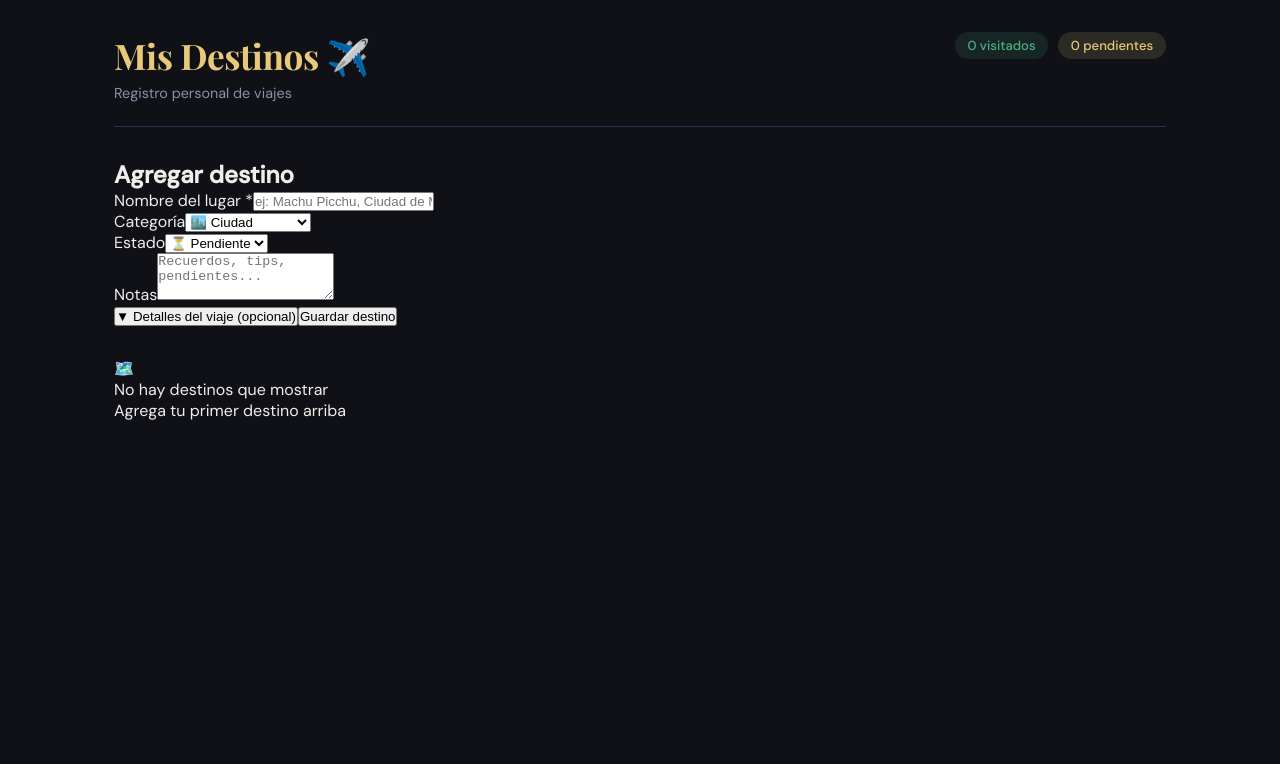
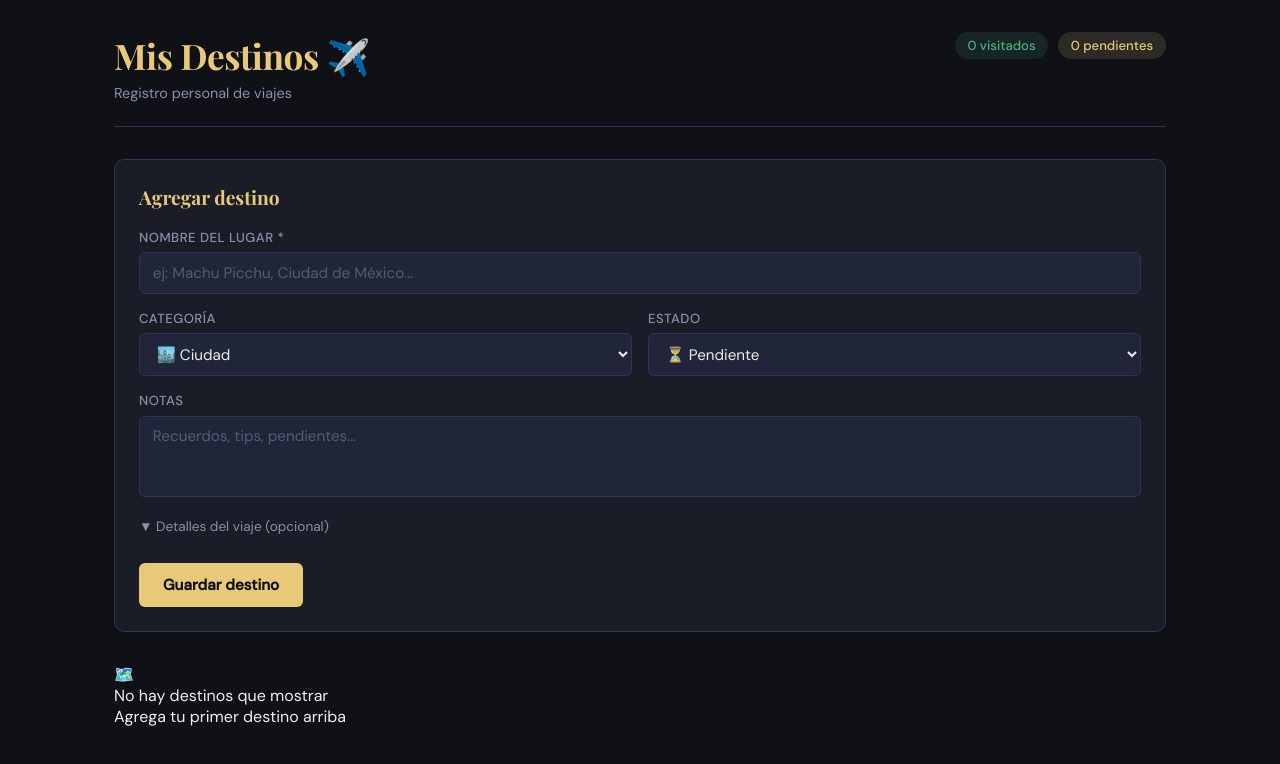
Before and after one commit to IsmaLovesU/ProyectoViajesWeb, a React (Vite) app in the folder frontend/: page / in a window 1280 px wide. Shown: the top 764 px of the page. Built offline with nearby package versions, Linux system fonts and the light colour scheme.

Commit message:
css de FormularioDestino

```diff
--- a/frontend/src/components/FormularioDestino.css
+++ b/frontend/src/components/FormularioDestino.css
@@ -0,0 +1,121 @@
+/* estilos del formulario para agregar destinos */
+.seccion-formulario {
+  background: var(--color-superficie);
+  border: 1px solid var(--color-borde);
+  border-radius: var(--radio-borde);
+  padding: 1.5rem;
+}
+
+.titulo-seccion {
+  font-family: var(--fuente-titulo);
+  font-size: 1.2rem;
+  color: var(--color-principal);
+  margin-bottom: 1.2rem;
+}
+
+.formulario-destino {
+  display: flex;
+  flex-direction: column;
+  gap: 1rem;
+}
+
+.grupo-campo {
+  display: flex;
+  flex-direction: column;
+  gap: 0.4rem;
+}
+
+.grupo-campo label {
+  font-size: 0.82rem;
+  color: var(--texto-secundario);
+  font-weight: 500;
+  text-transform: uppercase;
+  letter-spacing: 0.5px;
+}
+
+.grupo-campo input,
+.grupo-campo select,
+.grupo-campo textarea {
+  background: var(--color-tarjeta);
+  border: 1px solid var(--color-borde);
+  border-radius: 6px;
+  color: var(--texto-primario);
+  font-family: var(--fuente-cuerpo);
+  font-size: 0.95rem;
+  padding: 0.6rem 0.8rem;
+  transition: border-color var(--transicion);
+  outline: none;
+  resize: none;
+}
+
+.grupo-campo input:focus,
+.grupo-campo select:focus,
+.grupo-campo textarea:focus {
+  border-color: var(--color-acento);
+}
+
+.grupo-campo input::placeholder,
+.grupo-campo textarea::placeholder {
+  color: var(--texto-suave);
+}
+
+.grupo-campo select option {
+  background: var(--color-tarjeta);
+}
+
+.fila-dos-columnas {
+  display: grid;
+  grid-template-columns: 1fr 1fr;
+  gap: 1rem;
+}
+
+.atributos-extra {
+  display: flex;
+  flex-direction: column;
+  gap: 1rem;
+  padding: 1rem;
+  background: var(--color-fondo);
+  border-radius: 6px;
+  border: 1px dashed var(--color-borde);
+}
+
+.boton-expandir {
+  background: none;
+  border: none;
+  color: var(--texto-secundario);
+  cursor: pointer;
+  font-family: var(--fuente-cuerpo);
+  font-size: 0.85rem;
+  padding: 0.3rem 0;
+  text-align: left;
+  transition: color var(--transicion);
+}
+
+.boton-expandir:hover {
+  color: var(--color-acento);
+}
+
+.boton-guardar {
+  background: var(--color-principal);
+  border: none;
+  border-radius: 6px;
+  color: var(--color-fondo);
+  cursor: pointer;
+  font-family: var(--fuente-cuerpo);
+  font-size: 0.95rem;
+  font-weight: 600;
+  margin-top: 0.5rem;
+  padding: 0.75rem 1.5rem;
+  transition: opacity var(--transicion);
+  align-self: flex-start;
+}
+
+.boton-guardar:hover {
+  opacity: 0.85;
+}
+
+@media (max-width: 600px) {
+  .fila-dos-columnas {
+    grid-template-columns: 1fr;
+  }
+}
```
